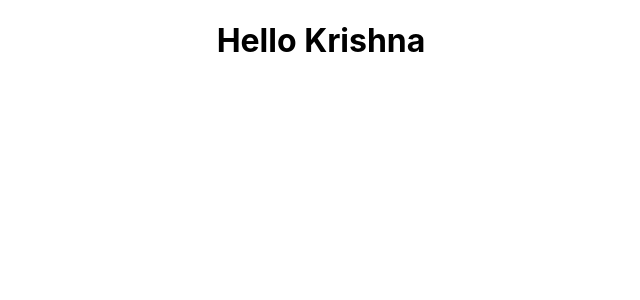
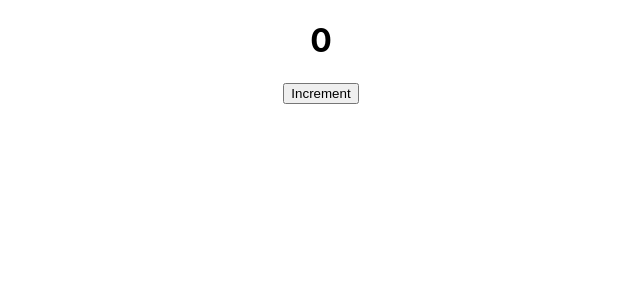
Before and after one commit to krishnabharambe/LearningReactJs, a React (Create React App) app in the folder helloworld/: page / in a window 1280 px wide. Shown: the top 300 px of the page, without its empty margins (319-959 px from the left). Built offline with nearby package versions, Linux system fonts and the light colour scheme.

Commit message:
Greet | state

```diff
--- a/helloworld/src/App.js
+++ b/helloworld/src/App.js
@@ -1,12 +1,21 @@
 import React from 'react';
 import logo from './logo.svg';
 import './App.css';
-import { Greet }  from './components/Greet'
-
+import { Greet } from './components/Greet'
+import Welcome from './components/Welcome'
+import Message from './components/Message'
+import Counter from './components/Counter';
 function App() {
   return (
     <div className="App">
-      <Greet />
+      <Counter />
+      {/* <Message /> */}
+      {/* <Greet name="Krishna" surname="Bharambe" >
+        <p>Children text</p>
+      </Greet>
+      <Welcome name="Krishna" surname="Bharambe">
+        <p>Children text</p>
+      </Welcome> */}
     </div>
   );
 }
--- /dev/null
+++ b/helloworld/src/components/Counter.js
@@ -0,0 +1,43 @@
+import React, { Component } from 'react'
+
+class Counter extends Component {
+    constructor(props) {
+        super(props)
+
+        this.state = {
+            count: 0
+        }
+    }
+
+    countIncrement() {
+        // this.setState(
+        //     {
+        //         count : this.state.count + 1
+        //     }, () => {
+        //         console.log(this.state.count)
+        //     })
+
+        this.setState(prevState=>({
+            count: prevState.count + 1
+        }))
+    }
+
+    countFiveIncrement(){
+        this.countIncrement()
+        this.countIncrement()
+        this.countIncrement()
+        this.countIncrement()
+        this.countIncrement()
+    }
+
+    render() {
+        return (
+            <div>
+                <h1>{this.state.count}</h1>
+                <button onClick={() => this.countFiveIncrement()} > Increment </button>
+            </div>
+        )
+    }
+}
+
+export default Counter
--- a/helloworld/src/components/Greet.js
+++ b/helloworld/src/components/Greet.js
@@ -11,4 +11,11 @@ import React from 'react'
 // name tag export
 // need { Geet } while importing in other files
 
-export const Greet = () => <h1>Hello Krishna</h1>
+export const Greet = props => {
+    return (
+        <div>
+            <h1>Hello,{props.name} {props.surname}</h1>
+            <p>{props.children}</p>
+        </div>
+    )
+}
--- /dev/null
+++ b/helloworld/src/components/Message.js
@@ -0,0 +1,26 @@
+import React,{Component} from 'react'
+
+class Message extends Component{
+    constructor(){
+        super()
+        this.state = {
+            msg : "Please, Subscribe"
+        }
+    }
+
+    ChnageMsg(){
+        this.setState({
+            msg : "Thank you for Subscribing"
+        })
+    }
+    render(){
+        return(
+            <div>
+                <h1>{this.state.msg}</h1>
+                <button onClick={()=> this.ChnageMsg() }>Subscribe</button>
+            </div>
+        )
+    }
+}
+
+export default Message
--- /dev/null
+++ b/helloworld/src/components/Welcome.js
@@ -0,0 +1,15 @@
+import React, { Component } from 'react'
+
+class Welcome extends Component {
+    render() {
+
+        return (
+        <div>
+            <h1>Welcome {this.props.name} {this.props.surname}</h1>
+            <p>{this.props.children}</p>
+        </div>
+        )
+    }
+}
+
+export default Welcome
```
